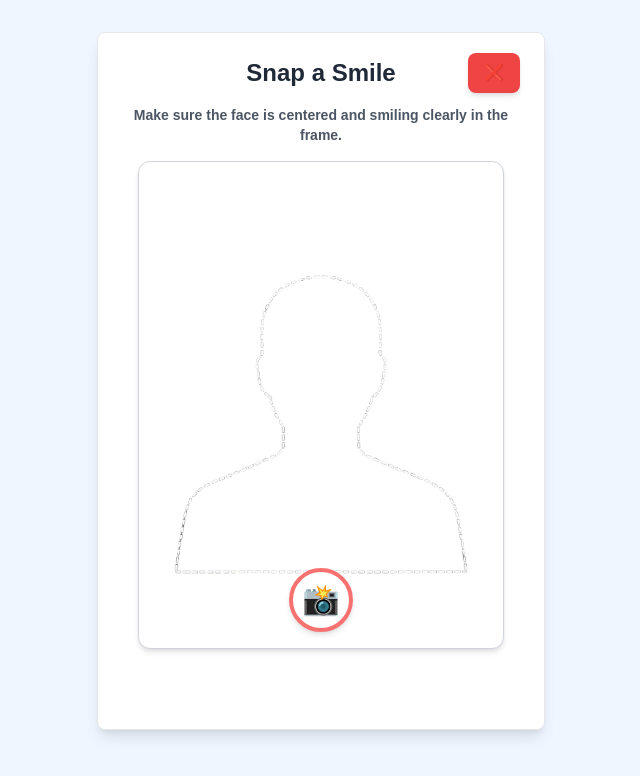
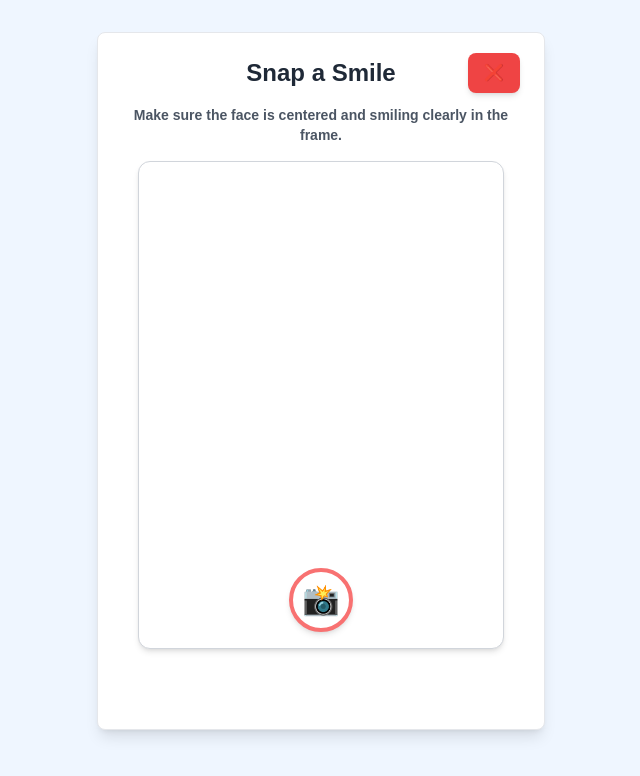
Before and after one commit to lkingl123/ai_smile_gen, a Next.js app: page /dashboard in a window 1280 px wide. Shown: the top 776 px of the page, without its empty margins (319-959 px from the left). Built offline with nearby package versions, Linux system fonts and the light colour scheme; no server answers; sample sign-in values are in the browser's storage.

Commit message:
fix: comment out silhouette overlay in SmileCam component for cleaner UI

```diff
--- a/src/app/components/SmileCam.tsx
+++ b/src/app/components/SmileCam.tsx
@@ -181,9 +181,9 @@ export default function SmileCam() {
               playsInline
               className="w-full h-full object-cover"
             />
-            <div className="absolute inset-x-0 top-[16%] flex items-center justify-center pointer-events-none">
+            {/* <div className="absolute inset-x-0 top-[16%] flex items-center justify-center pointer-events-none">
               <img src="silhouette.png" alt="Silhouette Overlay" />
-            </div>
+            </div> */}
             <button
               onClick={handleCapture}
               className="absolute bottom-4 left-1/2 transform -translate-x-1/2 text-3xl bg-white border-4 border-red-400 w-16 h-16 rounded-full shadow-md hover:scale-105 active:scale-95 transition-transform flex items-center justify-center"
```
